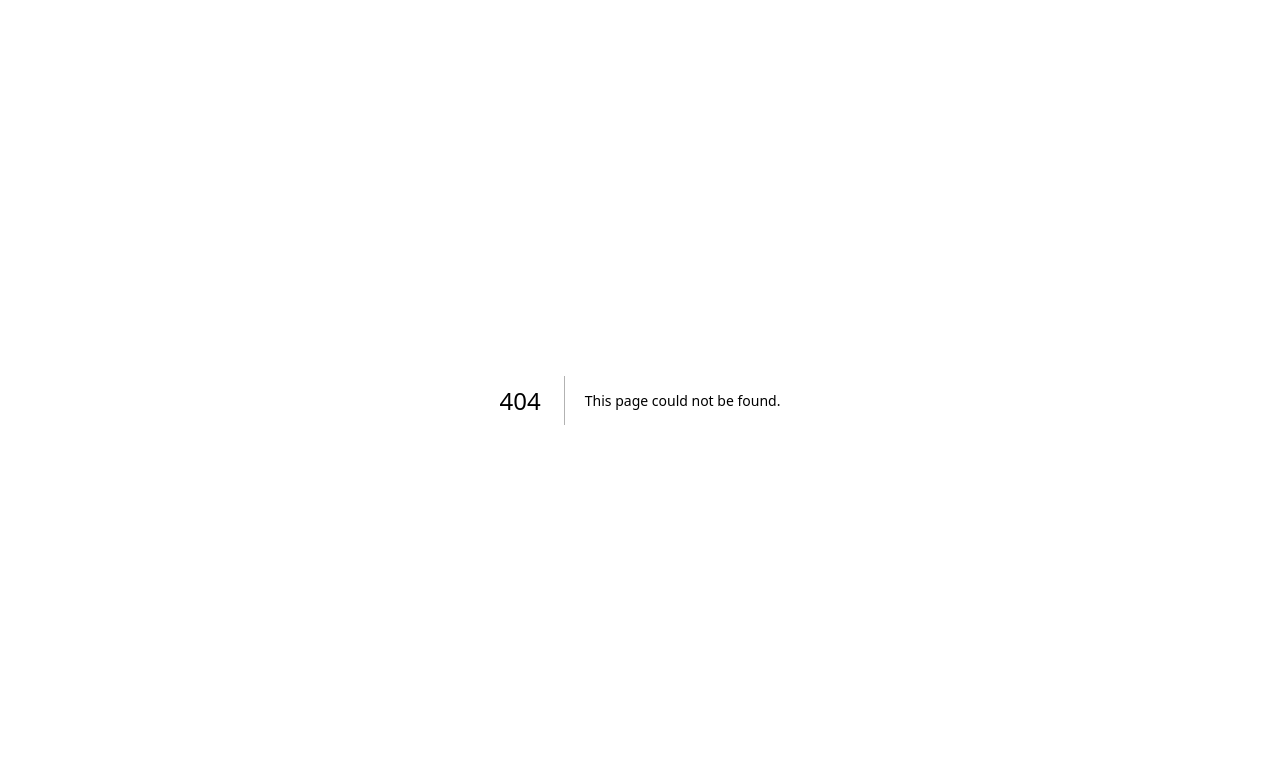
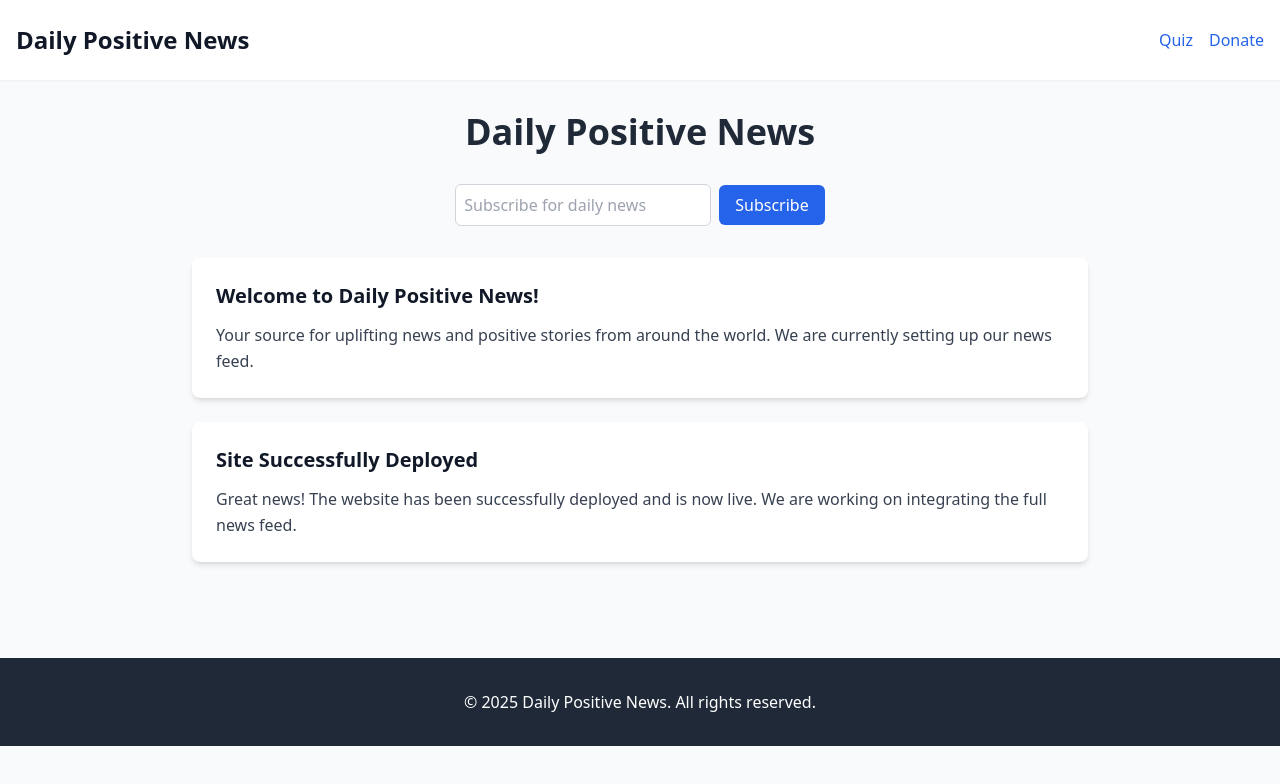
Before and after one commit to guhdnews/bad--can-be-good, a Next.js app: page /home in a window 1280 px wide. Before the commit this address had no page. Shown: the top 784 px of the page. Built offline with nearby package versions, Linux system fonts and the light colour scheme.

Commit message:
Add new home page to test routing

```diff
--- /dev/null
+++ b/pages/home.js
@@ -0,0 +1,87 @@
+import { useState } from 'react';
+
+export default function Home() {
+  const [email, setEmail] = useState('');
+
+  const handleSubscribe = async (e) => {
+    e.preventDefault();
+    try {
+      const response = await fetch('/api/subscribe', {
+        method: 'POST',
+        headers: { 'Content-Type': 'application/json' },
+        body: JSON.stringify({ email }),
+      });
+      const data = await response.json();
+      alert(data.message);
+    } catch (error) {
+      alert('Subscription failed');
+    }
+  };
+
+  // Static articles - no server-side fetching at all
+  const articles = [
+    {
+      _id: '1',
+      title: 'Welcome to Daily Positive News!',
+      content: 'Your source for uplifting news and positive stories from around the world. We are currently setting up our news feed.',
+    },
+    {
+      _id: '2',
+      title: 'Site Successfully Deployed',
+      content: 'Great news! The website has been successfully deployed and is now live. We are working on integrating the full news feed.',
+    }
+  ];
+
+  return (
+    <div className="min-h-screen bg-gray-50">
+      <header className="bg-white shadow-sm">
+        <div className="container mx-auto px-4 py-6">
+          <nav className="flex justify-between items-center">
+            <h1 className="text-2xl font-bold text-gray-900">Daily Positive News</h1>
+            <div className="space-x-4">
+              <a href="/quiz" className="text-blue-600 hover:text-blue-800">Quiz</a>
+              <a href="/donate" className="text-blue-600 hover:text-blue-800">Donate</a>
+            </div>
+          </nav>
+        </div>
+      </header>
+
+      <main className="container mx-auto p-4 sm:p-6 lg:p-8">
+        <h1 className="text-4xl font-bold mb-8 text-center text-gray-800">Daily Positive News</h1>
+
+        <form onSubmit={handleSubscribe} className="mb-8 flex flex-col sm:flex-row justify-center items-center gap-2 max-w-md mx-auto">
+          <input
+            type="email"
+            value={email}
+            onChange={(e) => setEmail(e.target.value)}
+            placeholder="Subscribe for daily news"
+            className="border border-gray-300 p-2 rounded-md w-full sm:w-64 focus:outline-none focus:ring-2 focus:ring-blue-500"
+            required
+          />
+          <button type="submit" className="bg-blue-600 text-white px-4 py-2 rounded-md hover:bg-blue-700 transition w-full sm:w-auto">
+            Subscribe
+          </button>
+        </form>
+
+        <div className="grid gap-6 max-w-4xl mx-auto">
+          {articles.map((article) => (
+            <article key={article._id} className="bg-white p-6 rounded-lg shadow-md">
+              <h2 className="text-xl font-semibold mb-3 text-gray-900">{article.title}</h2>
+              <p className="text-gray-700 leading-relaxed">{article.content}</p>
+            </article>
+          ))}
+        </div>
+      </main>
+
+      <footer className="bg-gray-800 text-white mt-16">
+        <div className="container mx-auto px-4 py-8">
+          <div className="text-center">
+            <p>&copy; 2025 Daily Positive News. All rights reserved.</p>
+          </div>
+        </div>
+      </footer>
+    </div>
+  );
+}
+
+// NO getServerSideProps function at all - this eliminates any server-side fetching
```
